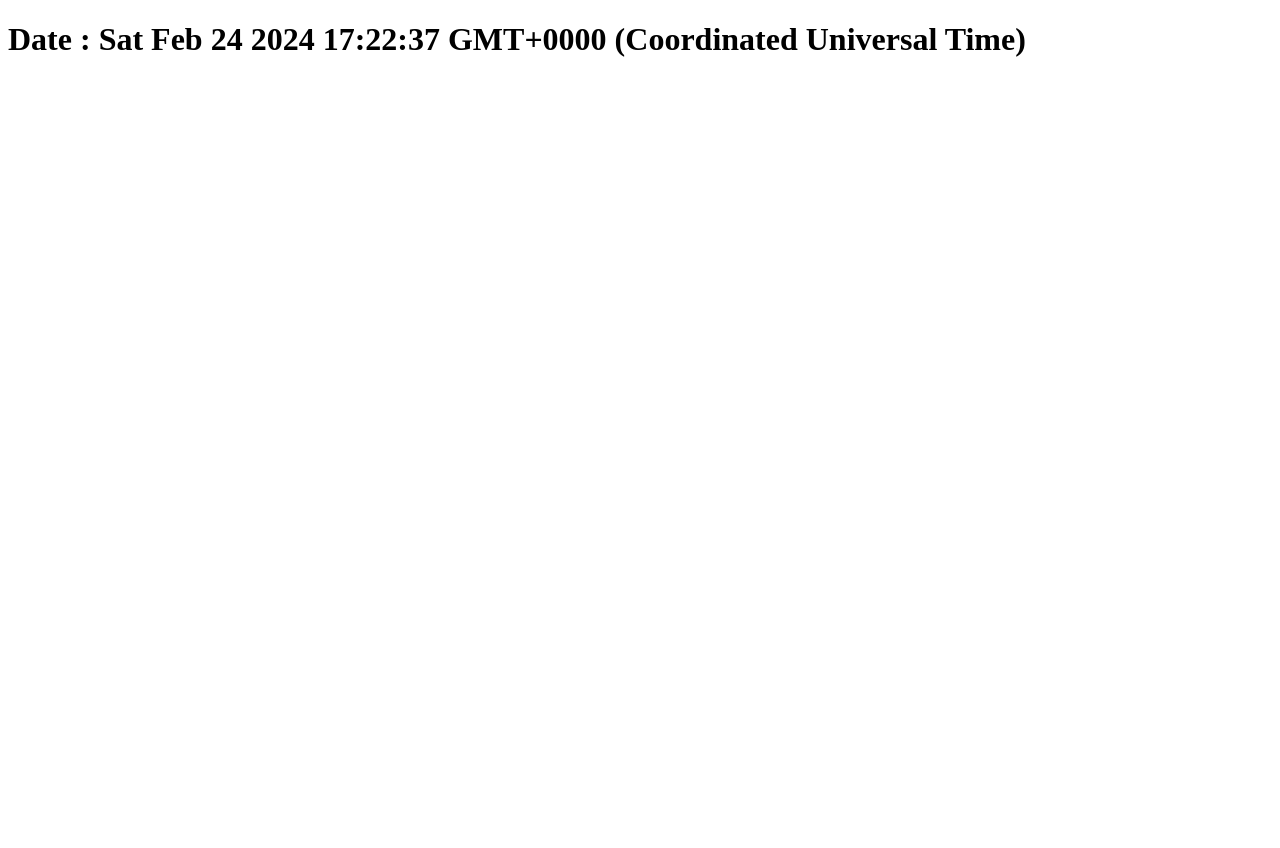
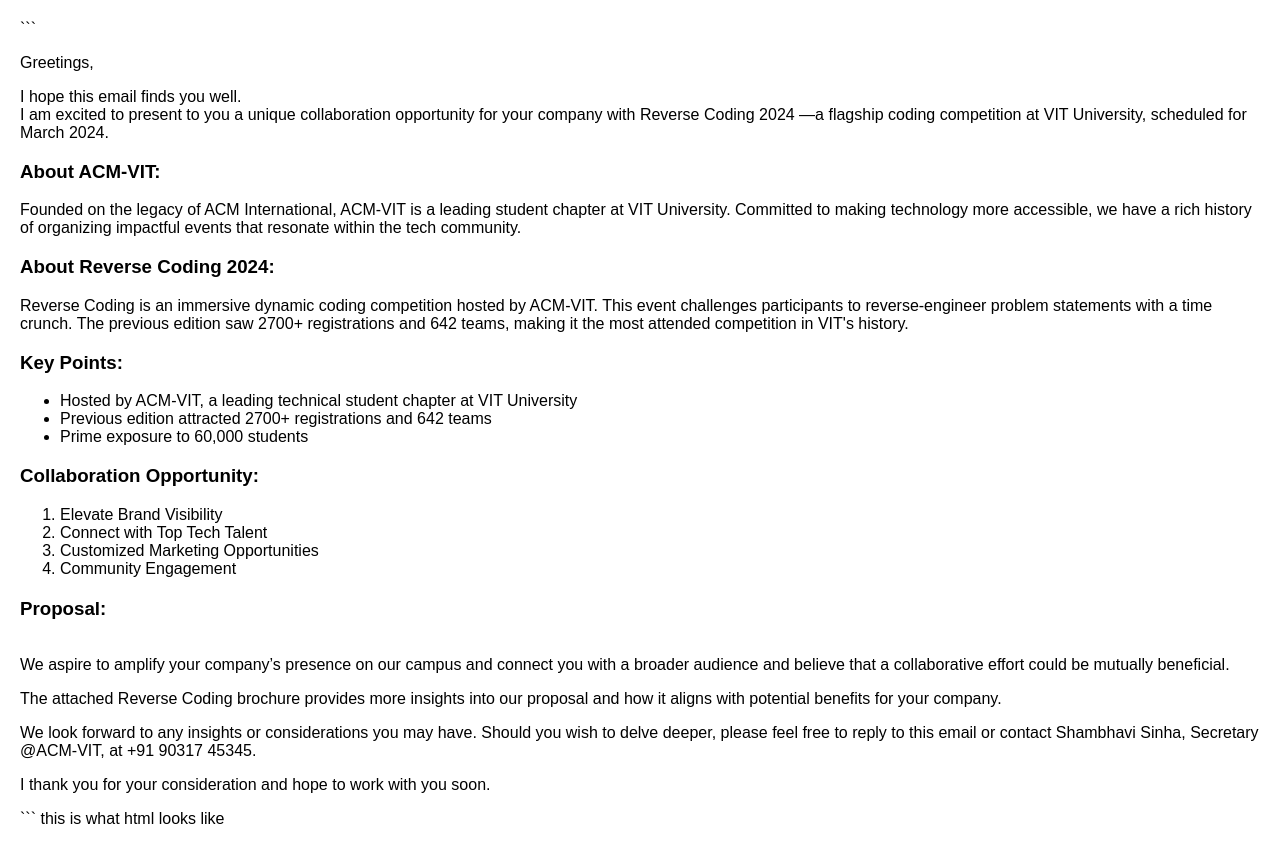
Before and after one commit to JuxtaRYCT/instantwebtest, a plain HTML site: page index.html in a window 1280 px wide. Before the commit the page ends 800 px from the top, so only its background shows below. Drawn offline with Linux system fonts and the light colour scheme.

Commit message:
feat: new test

````diff
--- a/index.html
+++ b/index.html
@@ -1,11 +1,67 @@
-<!DOCTYPE html>
+```
 <html>
 
+<head>
+    <title>Collaboration Opportunity with Reverse Coding 2024</title>
+    <style>
+        body {
+            font-family: Arial, sans-serif;
+            margin: 20px;
+        }
+
+        .content {
+            margin-top: 20px;
+        }
+    </style>
+</head>
+
 <body>
-    <h1 id="demo"></h1>
-    <script>
-        document.getElementById("demo").innerHTML = "Date : " + new Date();
-    </script>
+    <p>Greetings,</p>
+
+    <p>I hope this email finds you well.<br>
+        I am excited to present to you a unique collaboration opportunity for your company with Reverse Coding 2024 —a
+        flagship coding competition at VIT University, scheduled for March 2024.</p>
+
+    <h3>About ACM-VIT:</h3>
+    <p>Founded on the legacy of ACM International, ACM-VIT is a leading student chapter at VIT University. Committed to
+        making technology more accessible, we have a rich history of organizing impactful events that resonate within
+        the tech community.</p>
+
+    <h3>About Reverse Coding 2024:</h3>
+    <p>Reverse Coding is an immersive dynamic coding competition hosted by ACM-VIT. This event challenges participants
+        to reverse-engineer problem statements with a time crunch. The previous edition saw 2700+ registrations and 642
+        teams, making it the most attended competition in VIT's history.</p>
+
+    <h3>Key Points:</h3>
+    <ul>
+        <li>Hosted by ACM-VIT, a leading technical student chapter at VIT University</li>
+        <li>Previous edition attracted 2700+ registrations and 642 teams</li>
+        <li>Prime exposure to 60,000 students</li>
+    </ul>
+
+    <h3>Collaboration Opportunity:</h3>
+    <ol>
+        <li>Elevate Brand Visibility</li>
+        <li>Connect with Top Tech Talent</li>
+        <li>Customized Marketing Opportunities</li>
+        <li>Community Engagement</li>
+    </ol>
+
+    <h3 class="content">Proposal:</h3><br>
+    We aspire to amplify your company’s presence on our campus and connect you with a broader audience and believe that
+    a collaborative effort could be mutually beneficial.</p>
+
+    <p>The attached Reverse Coding brochure provides more insights into our proposal and how it aligns with potential
+        benefits for your company.</p>
+
+    <p>We look forward to any insights or considerations you may have. Should you wish to delve deeper, please feel free
+        to reply to this email or contact
+        Shambhavi Sinha, Secretary @ACM-VIT, at +91 90317 45345.</p>
+
+    <p>I thank you for your consideration and hope to work with you soon.</p>
 </body>
 
 </html>
+```
+
+this is what html looks like
````
